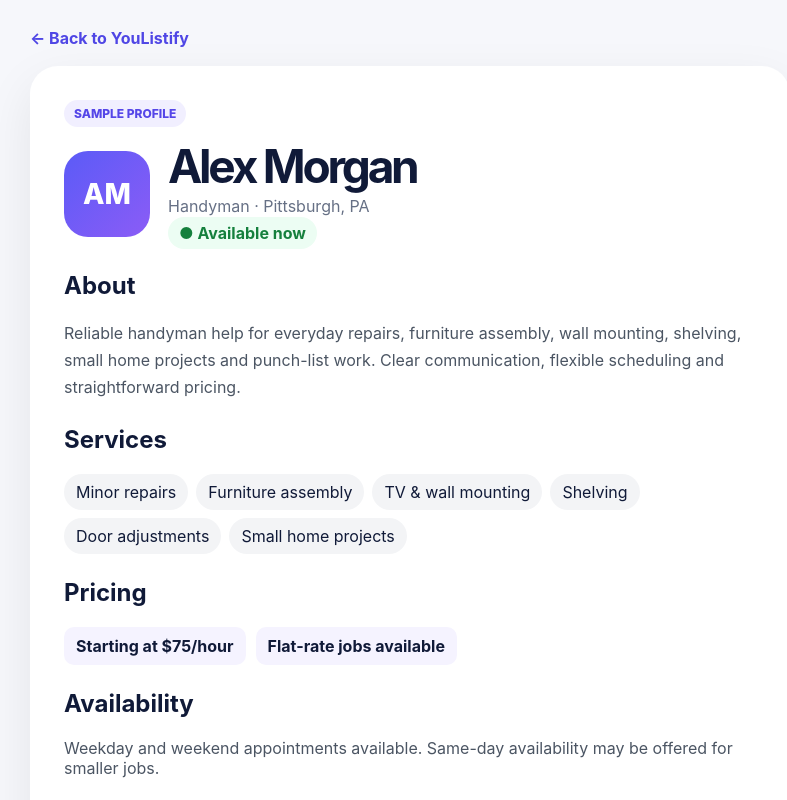
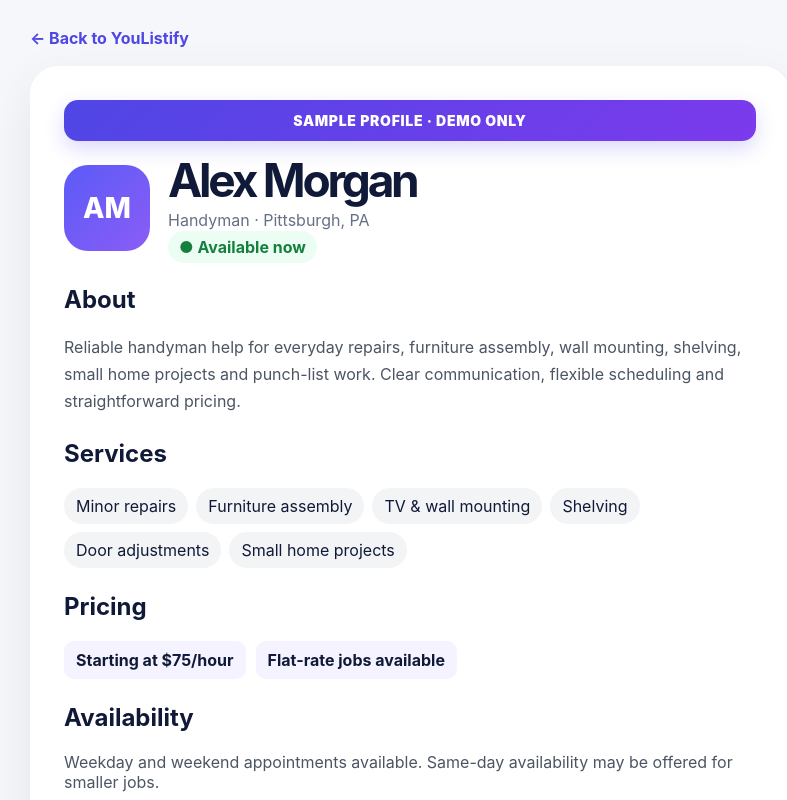
Before and after one commit to angelaannibale-coder/youlistify, a Next.js app: page /sample-provider in a window 1280 px wide. Shown: the top 800 px of the page, without its empty margins (230-1017 px from the left). Built offline with nearby package versions, Linux system fonts and the light colour scheme; no server answers.

Commit message:
Make sample profile demo banner prominent

```diff
--- a/app/sample-provider/page.tsx
+++ b/app/sample-provider/page.tsx
@@ -8,7 +8,7 @@ export default function SampleProviderPage() {
       <div style={{maxWidth:760,margin:"0 auto"}}>
         <a href="/" style={{color:"#4f46e5",fontWeight:700,textDecoration:"none"}}>← Back to YouListify</a>
         <div style={{background:"white",borderRadius:28,padding:"clamp(22px,5vw,34px)",marginTop:18,boxShadow:"0 18px 50px rgba(0,0,0,.08)"}}>
-          <span style={{display:"inline-block",background:"#f1efff",color:"#5546e8",padding:"6px 10px",borderRadius:999,fontSize:12,fontWeight:800}}>SAMPLE PROFILE</span>
+          <div style={{display:"block",background:"linear-gradient(135deg,#4f46e5,#7c3aed)",color:"white",padding:"12px 16px",borderRadius:14,fontSize:14,fontWeight:900,textAlign:"center",letterSpacing:".05em",boxShadow:"0 8px 20px rgba(79,70,229,.2)"}}>SAMPLE PROFILE · DEMO ONLY</div>
           <div style={{display:"flex",alignItems:"center",gap:18,marginTop:18,flexWrap:"wrap"}}>
             <div style={{width:86,height:86,borderRadius:24,background:"linear-gradient(135deg,#5b5bf7,#8b5cf6)",color:"white",display:"grid",placeItems:"center",fontSize:28,fontWeight:800}}>AM</div>
             <div><h1 style={{margin:0,fontSize:"clamp(34px,8vw,46px)"}}>Alex Morgan</h1><p style={{color:"#667085",margin:"7px 0"}}>Handyman · Pittsburgh, PA</p><span style={{background:"#ecfdf3",color:"#15803d",padding:"6px 11px",borderRadius:999,fontWeight:700}}>● Available now</span></div>
```
